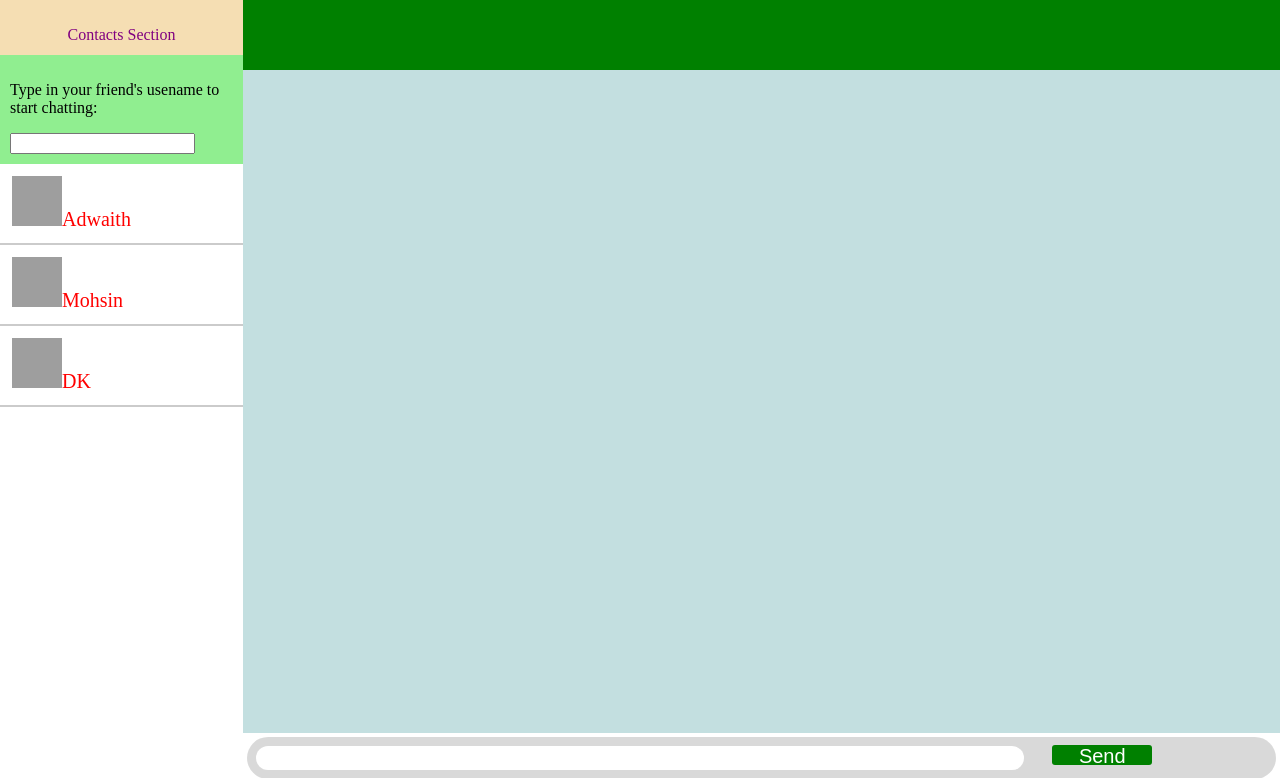
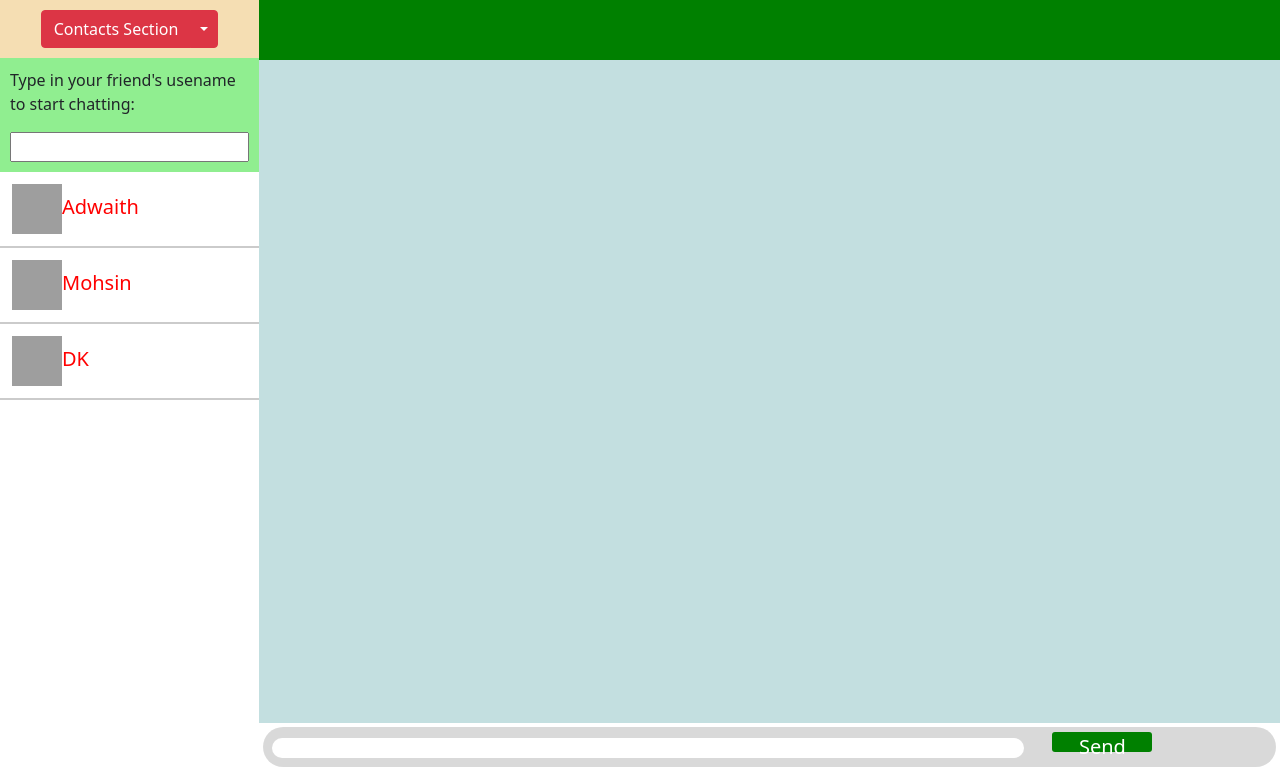
Before and after one commit to mohsinsackeer/WebChat, a Flask app: page /chats in a window 1280 px wide. Shown: the top 778 px of the page. Run offline with Flask 2, Linux system fonts and the light colour scheme; a user stored in the database is signed in; some libraries are stand-ins or nearby versions; grey boxes are pictures that could not be loaded.

Commit message:
v3.6 - Bootstrap is now active. Added a dropdown button with bootstrap, which gives the option to create group, log out, etc. Connection to backend remaining to be done.

```diff
--- a/src/static/css/styles.css
+++ b/src/static/css/styles.css
@@ -25,7 +25,8 @@
 }
 
 .contacts-header, .chat-header{
-    height: 35px;
+    /* height: 35px; */
+    height: fit-content;
     background-color: wheat;
     padding: 10px;
     text-align: center;
--- a/src/static/js/chat.js
+++ b/src/static/js/chat.js
@@ -34,6 +34,10 @@
 
     socket.on("set-username", function(data){
         sender = data.sender;
+
+        // $(".btn.btn-danger").text(sender);
+        $("#contacts-section > div.contacts-header > div > button:nth-child(1)").text(sender);
+        $(".btn-group").show();
     });
 
     var insertContact = function(contact){
@@ -94,7 +98,8 @@
     });
 
     socket.on('disconnect', function(){
-        $(".contacts-p").text("DISCONNECTED...");
+        $(".btn-group").hide();
+        $(".contacts-p").show();
         location.reload(True);
         console.log('Reloaded');
     });
--- a/src/templates/auth/base_authentication.html
+++ b/src/templates/auth/base_authentication.html
@@ -14,4 +14,7 @@
 
     </body>
 
+    <link href="https://cdn.jsdelivr.net/npm/bootstrap@5.0.2/dist/css/bootstrap.min.css" rel="stylesheet" integrity="sha384-EVSTQN3/azprG1Anm3QDgpJLIm9Nao0Yz1ztcQTwFspd3yD65VohhpuuCOmLASjC" crossorigin="anonymous">
+    <script src="https://cdn.jsdelivr.net/npm/bootstrap@5.0.2/dist/js/bootstrap.bundle.min.js" integrity="sha384-MrcW6ZMFYlzcLA8Nl+NtUVF0sA7MsXsP1UyJoMp4YLEuNSfAP+JcXn/tWtIaxVXM" crossorigin="anonymous"></script>
+
 </html>
--- a/src/templates/chat/base_chat.html
+++ b/src/templates/chat/base_chat.html
@@ -27,6 +27,9 @@
         <script src="https://cdnjs.cloudflare.com/ajax/libs/socket.io/4.0.1/socket.io.js" integrity="sha512-q/dWJ3kcmjBLU4Qc47E4A9kTB4m3wuTY7vkFJDTZKjTs8jhyGQnaUrxa0Ytd0ssMZhbNua9hE+E7Qv1j+DyZwA==" crossorigin="anonymous"></script>
         <script src="{{ url_for('static', filename='js/chat.js') }}"></script>
 
+        <link href="https://cdn.jsdelivr.net/npm/bootstrap@5.0.2/dist/css/bootstrap.min.css" rel="stylesheet" integrity="sha384-EVSTQN3/azprG1Anm3QDgpJLIm9Nao0Yz1ztcQTwFspd3yD65VohhpuuCOmLASjC" crossorigin="anonymous">
+        <script src="https://cdn.jsdelivr.net/npm/bootstrap@5.0.2/dist/js/bootstrap.bundle.min.js" integrity="sha384-MrcW6ZMFYlzcLA8Nl+NtUVF0sA7MsXsP1UyJoMp4YLEuNSfAP+JcXn/tWtIaxVXM" crossorigin="anonymous"></script>
+
     </body>
 
 </html>
--- a/src/templates/chat/chats.html
+++ b/src/templates/chat/chats.html
@@ -3,7 +3,22 @@
 <!--Code for Contacts Section-->
 {% block contacts %}
 <div class="contacts-header">
-    <p class="contacts-p">Contacts Section</p>
+    <p class="contacts-p" hidden>DISCONNECTED...</p>
+
+    <!-- Example split danger button -->
+    <div class="btn-group">
+        <button type="button" class="btn btn-danger">Contacts Section</Section></button>
+        <button type="button" class="btn btn-danger dropdown-toggle dropdown-toggle-split" data-bs-toggle="dropdown" aria-expanded="false">
+        <span class="visually-hidden">Toggle Dropdown</span>
+        </button>
+        <ul class="dropdown-menu">
+        <li><a class="dropdown-item" href="#">Create Group</a></li>
+        <!-- <li><a class="dropdown-item" href="#">Another action</a></li> -->
+        <!-- <li><a class="dropdown-item" href="#">Something else here</a></li> -->
+        <li><hr class="dropdown-divider"></li>
+        <li><a class="dropdown-item" href="#">Log out</a></li>
+        </ul>
+    </div>
 </div>
 
 
```
Also changed, not shown: database/db.sqlite.
